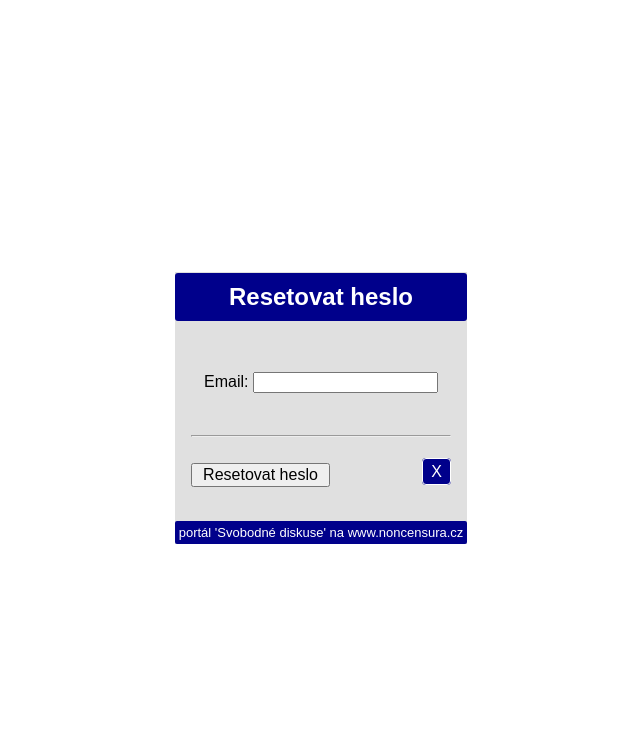
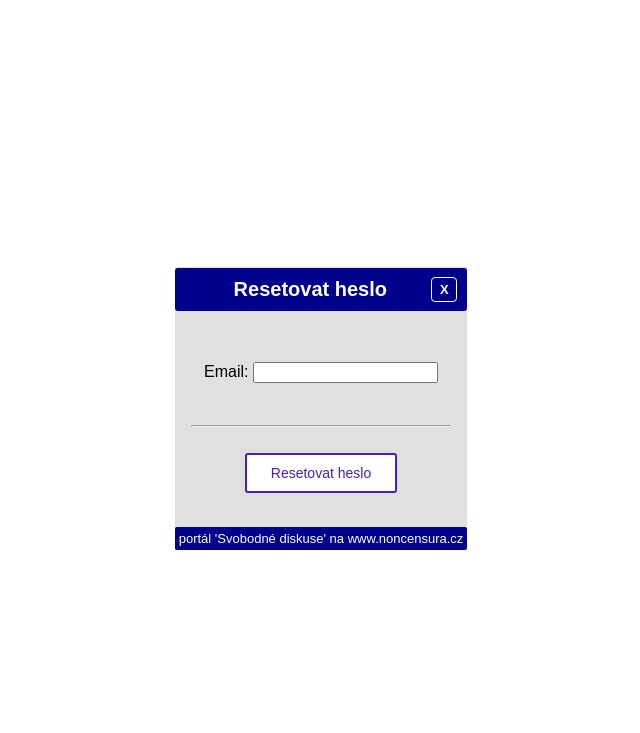
Before and after one commit to kellnerl/aws, a Django app: page /accounts/password_reset/ in a window 1280 px wide. Shown: the top 733 px of the page, without its empty margins (319-959 px from the left). Run offline with Django 4.2, Linux system fonts and the light colour scheme; data that the repository does not hold is empty; parts of the project's set-up code (start-up, migrations or seed data) failed here and were passed over.

Commit message:
verze 0.65

```diff
--- a/accounts/templates/registration/password_reset.html
+++ b/accounts/templates/registration/password_reset.html
@@ -2,7 +2,11 @@
 {% load static %}
 
 {% block content_header %}
-<span style="font-size:x-large;margin:10px">Resetovat heslo</span>
+<div style="display: flex; justify-content: space-between; align-items: center;">
+  <span style="text-align: left; font-size:medium;">&nbsp;</span>
+  <span style="text-align:left; font-size:20px; ">Resetovat heslo</span>
+  <span style="text-align:right; font-size:small;"><a class="a-diskuse" href="{% url 'navigate_back' %}">&nbsp;X&nbsp;</a></span>
+</div>
 {% endblock %}
 {% block content_main %}
   <br>
@@ -10,10 +14,11 @@
     {% csrf_token %}
     {{ form.as_p }}
     <br><hr><br>
-    <div style="display: flex; justify-content: space-between;">
-      <button type="submit" class="button-font-size">&nbsp;Resetovat heslo&nbsp;</button>&nbsp;&nbsp;
-      <span style="text-align: right; font-size: medium;"><a class="a-diskuse" href="{% url 'home_discussions' %}">&nbsp;X&nbsp;</a></span>
-    </div>
+    <div style="display: flex; justify-content: center; align-items: center;">
+      <span>
+        <button type="submit" class="button-font-size">&nbsp;Resetovat heslo&nbsp;</button>
+      </span>
+     </div>
   </form>
   <br>
 {% endblock %}
--- a/articles/templates/articles.html
+++ b/articles/templates/articles.html
@@ -36,7 +36,7 @@
 <br><br><hr>
   <div style="display: flex;  justify-content: center; align-items: center;">
     <span style="text-align: center; font-size: medium;">
-      <button type="submit" class="button-font-size">&nbsp;&#128269;&nbsp;Vyhledat články&nbsp;</button>
+      <button type="submit" class="button-font-size">&#128269;&nbsp;Vyhledat články&nbsp;</button>
     </span>
   </div>
   </form>
--- a/discussions/static/discussions/css/style_discussions.css
+++ b/discussions/static/discussions/css/style_discussions.css
@@ -19,8 +19,21 @@ body {
   font-size: 16px;
 }
 
+button[type="submit"] {
+  border: 2px solid rgb(71, 31, 182); /* Barva okraje a tloušťka */
+  padding: 10px 20px; /* Volitelné nastavení polštáře pro vzhled */
+  background-color: white; /* Barva pozadí */
+  color: rgb(71, 31, 182); /* Barva textu */
+  cursor: pointer; /* Změnit kurzor při najetí myší */
+  border-radius: 3px; /* Zaoblené rohy */
+  font-size: 14px;
+}
+
 .button-font-size {
   font-size: 16px;
+  border: 1px solid rgb(71, 31, 182);
+  background-color: white;
+  color: rgb(71, 31, 182);
 }
 
 .text-area-frame {
--- a/discussions/templates/discussions/discussion_new.html
+++ b/discussions/templates/discussions/discussion_new.html
@@ -4,7 +4,7 @@
 {% block content_header %}
 <div style="display: flex; justify-content: space-between; align-items: center;">
   <span style="text-align: left; font-size:medium;">&nbsp;</span>
-  <span style="text-align:left; font-size:20px; font-weight:bold;">Nová diskuse k článku</span>
+  <span style="text-align:left; font-size:20px;">Nová diskuse k článku</span>
   <span style="text-align:right; font-size:small;"><a class="a-diskuse" href="{%url 'navigate_back'  %}">&nbsp;X&nbsp;</a></span>
 </div>
 {% endblock %}
@@ -24,7 +24,7 @@
   <div style="display: flex; justify-content: center; align-items: center;">
     <span style="text-align: center; font-size: medium;">
       <br>
-      <button type="submit" class="button-font-size">&nbsp;&star;&nbsp;Vytvořit diskusi&nbsp;</button>
+      <button type="submit" class="button-font-size">&star;&nbsp;Vytvořit diskusi&nbsp;</button>
       <br><br>
     </span>
   </div>
--- a/discussions/templates/discussions/discussions.html
+++ b/discussions/templates/discussions/discussions.html
@@ -17,7 +17,7 @@
   {% csrf_token %}
     <button id="clearButton" type="submit" name="clear" class="button-font-size">X</button>
     {{ form_discussion.search_value }}
-    <button id="searchButton" type="submit" name="search" title="Dle url článku nebo dle titulku diskuse vyhledat zde vytvořené diskuse "; class="button-font-size">&nbsp;&#128269;&nbsp;Vyhledat</button>
+    <button id="searchButton" type="submit" name="search" title="Dle url článku nebo dle titulku diskuse vyhledat zde vytvořené diskuse">&#128269;&nbsp;Vyhledat</button>
   </form>
   <br>
     <p>
--- a/discussions/templates/discussions/discussions_search.html
+++ b/discussions/templates/discussions/discussions_search.html
@@ -26,7 +26,7 @@
   <hr>
   <div style="display: flex; justify-content: center; align-items: center;">
     <span style="text-align: right; font-size: medium;">
-      <button type="submit" class="button-font-size">&nbsp;&#128269;&nbsp;Vyhledat diskuse&nbsp;</button>
+      <button type="submit" class="button-font-size">&#128269;&nbsp;Vyhledat diskuse&nbsp;</button>
     </span>
   </div>
   </form>
--- a/diskuze/custom_context.py
+++ b/diskuze/custom_context.py
@@ -5,7 +5,7 @@ from datetime import date
 # custom_context.py
 def custom_data(request):
     # Zde můžete provádět logiku pro získání hodnoty, kterou chcete předat do headeru
-    version = "0.63"
+    version = "0.65"
     # Získání dnešního data
 
     response = requests.get("https://svatkyapi.cz/api/day")
```
